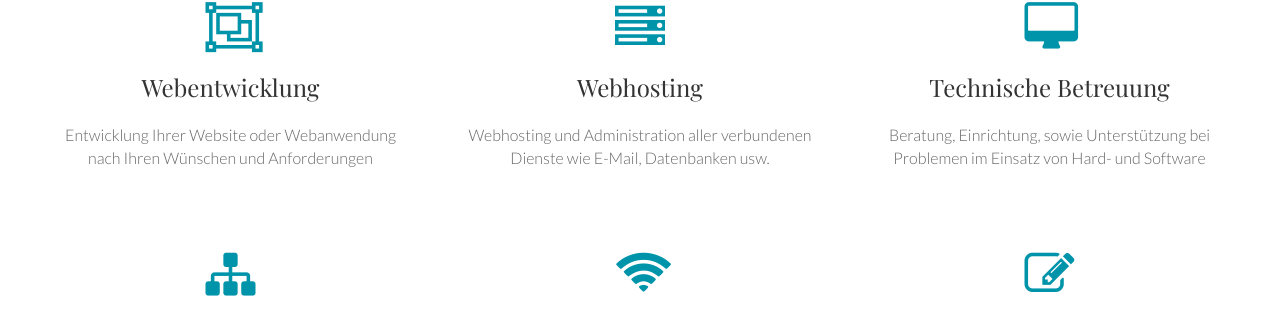
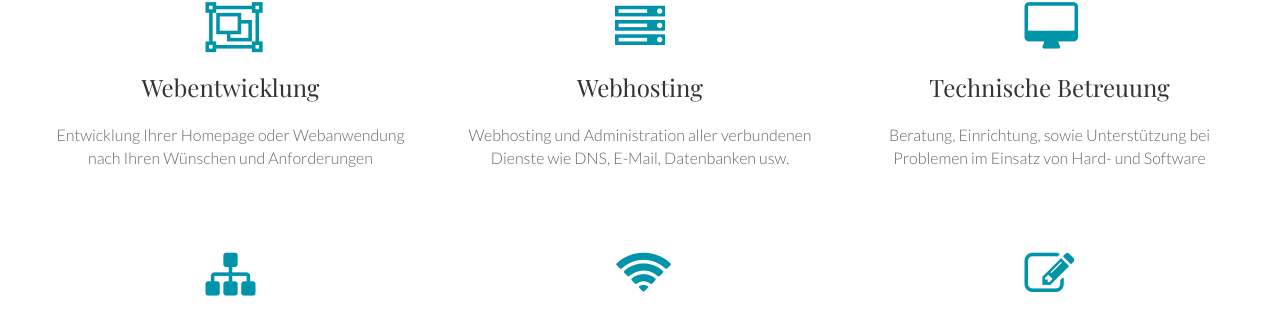
Before and after one commit to dennisschuerholz/schuerholz.it, a Jekyll site: the page built from _pages/leistungen.md, in a window 1280 px wide. Shown: the part 234-551 px from the top of the page. Built offline with Jekyll 4.4.1, drawn with Linux system fonts in a browser that asks for light colours.

Commit message:
Inhaltliche Anpassungen (Homapage + Leistungen)

```diff
--- a/_pages/leistungen.md
+++ b/_pages/leistungen.md
@@ -22,9 +22,9 @@ picture-pos: 35%
 #  ]
 ---
 
-{% include tile.html fa-icon='object-group' title='Webentwicklung' text='Entwicklung Ihrer Website oder Webanwendung nach Ihren Wünschen und Anforderungen' %}
+{% include tile.html fa-icon='object-group' title='Webentwicklung' text='Entwicklung Ihrer Homepage oder Webanwendung nach Ihren Wünschen und Anforderungen' %}
 
-{% include tile.html fa-icon='server' title='Webhosting' text='Webhosting und Administration aller verbundenen Dienste wie E-Mail, Datenbanken usw.' %}
+{% include tile.html fa-icon='server' title='Webhosting' text='Webhosting und Administration aller verbundenen Dienste wie DNS, E-Mail, Datenbanken usw.' %}
 
 {% include tile.html fa-icon='desktop' title='Technische Betreuung' text='Beratung, Einrichtung, sowie Unterstützung bei Problemen im Einsatz von Hard- und Software' %}
 
```
Also changed, not shown: _pages/index.md (+4 -4 lines).
